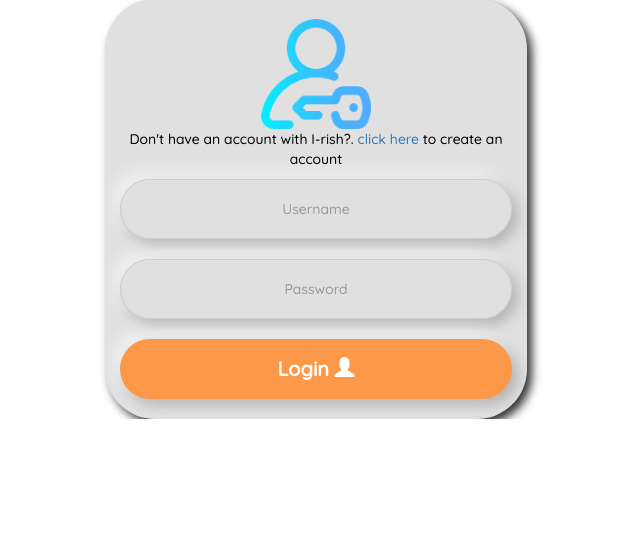
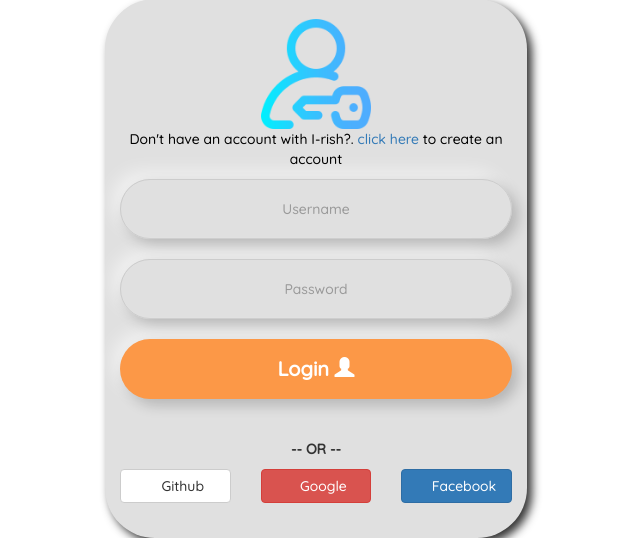
Before and after one commit to chymdyugah/pycommerce2, a Django app: page /login/ in a window 1280 px wide. Shown: the part 400-938 px from the top of the page, without its empty margins (324-964 px from the left). Before the commit the page ends 819 px from the top, so only its background shows below. Run offline with Django 3.2, Linux system fonts and the light colour scheme; some libraries are stand-ins or nearby versions; some web fonts are replaced.

Commit message:
Add social login

```diff
--- a/pycommerce/urls.py
+++ b/pycommerce/urls.py
@@ -22,6 +22,7 @@
 	path('admin/', admin.site.urls),
 	path('', include('irish.urls')),
 	path('adumin/', include('adumin.urls')),
+	path('oauth/', include('social_django.urls', namespace='social')),
 ]
 
 urlpatterns += static(settings.STATIC_URL, document_root=settings.STATIC_ROOT)
--- a/templates/irish/login3.html
+++ b/templates/irish/login3.html
@@ -11,6 +11,7 @@
 	{% load staticfiles %}
 	<link rel="stylesheet" href="{% static 'irish/css/bootstrap3.min.css' %}">
 	<link rel="stylesheet" href="{% static 'irish/css/edit.css' %}">
+	<link rel="stylesheet" href="{% static 'irish/css/font-awesome.min.css' %}">
 	<script src="{% static 'irish/js/jquery.min.js' %}"></script>
 	<script src="{% static 'irish/js/bootstrap2.min.js' %}"></script>
 </head>
@@ -44,9 +45,8 @@
 </div>
 <br>
  <div class="ro">
- <div class="col-md-4"></div>
 
-<div class="col-md-4 login-form" style="box-shadow: 5px 5px 10px;" >
+<div class="col-md-offset-4 col-md-4 login-form" style="box-shadow: 5px 5px 10px;" >
 
 
 
@@ -66,8 +66,28 @@
 
 
     </form>
+
+	<br>
+	<p><strong>-- OR --</strong></p>
+	<!--
+	<a href="{% url 'social:begin' 'github' %}" class="btn btn-info login-btn btn-block"><span class="fa fa-github"></span>&nbsp;Github</a>&nbsp;
+	<a href="{% url 'social:begin' 'google-oauth2' %}" class="btn btn-info login-btn btn-block"><span class="fa fa-google"></span>&nbsp;Google</a>&nbsp;
+	<a href="{% url 'social:begin' 'facebook' %}" class="btn btn-info login-btn btn-block"><span class="fa fa-facebook"></span>&nbsp;Facebook</a>&nbsp;
+	<!--->
+	<div class="row">
+		<div class="col-md-4 form-group">
+			<a href="{% url 'social:begin' 'github' %}" class="btn btn-default btn-block"><span class="fa fa-github"></span>&nbsp;Github</a>
+		</div>
+		<div class="col-md-4 form-group">
+			<a href="{% url 'social:begin' 'google-oauth2' %}" class="btn btn-danger btn-block"><span class="fa fa-google"></span>&nbsp;Google</a>
+		</div>
+		<div class="col-md-4 form-group">
+			<a href="{% url 'social:begin' 'facebook' %}" class="btn btn-primary btn-block"><span class="fa fa-facebook"></span>&nbsp;Facebook</a>
+		</div>
 	</div>
-	<div class="col-md-4"></div>
+
+	<br>
+	</div>
 	</div>
 
 	<br><br><br><br><br>
```
Also changed, not shown: pycommerce/settings.py (+27 -3 lines), templates/irish/signup.html (+17 -3 lines), db.sqlite3.
